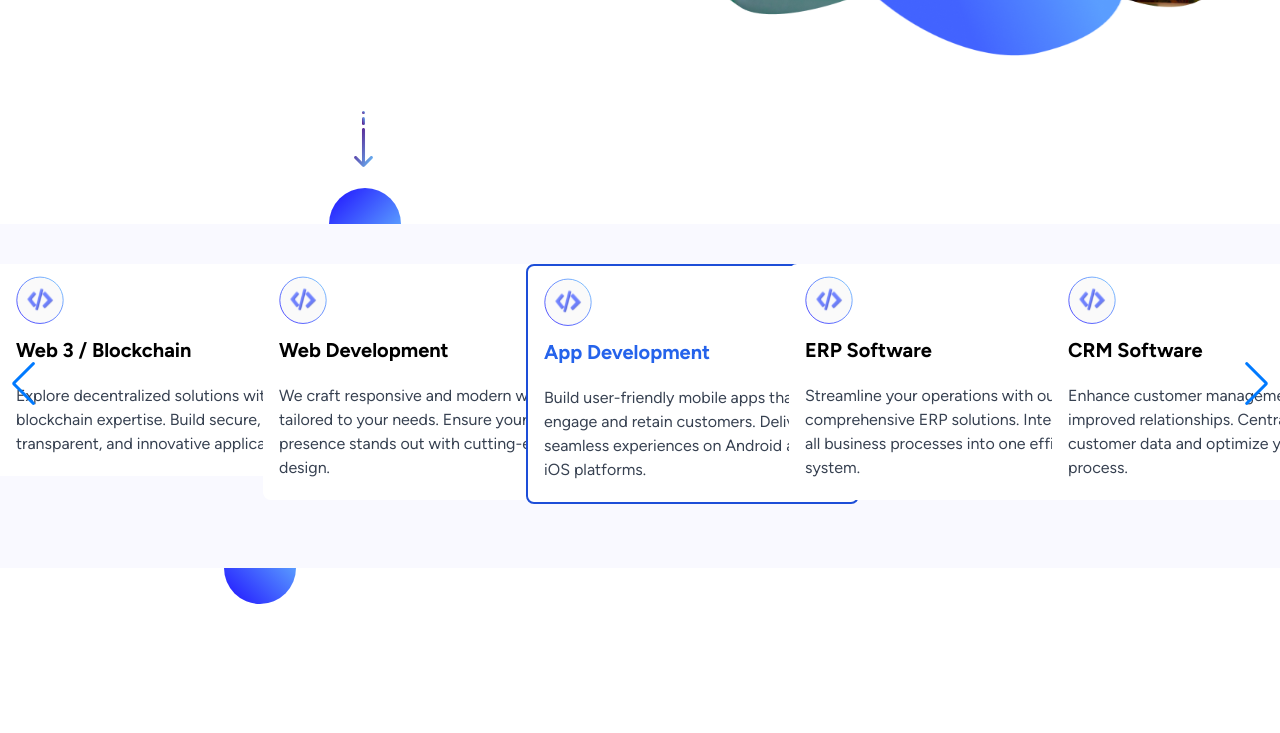
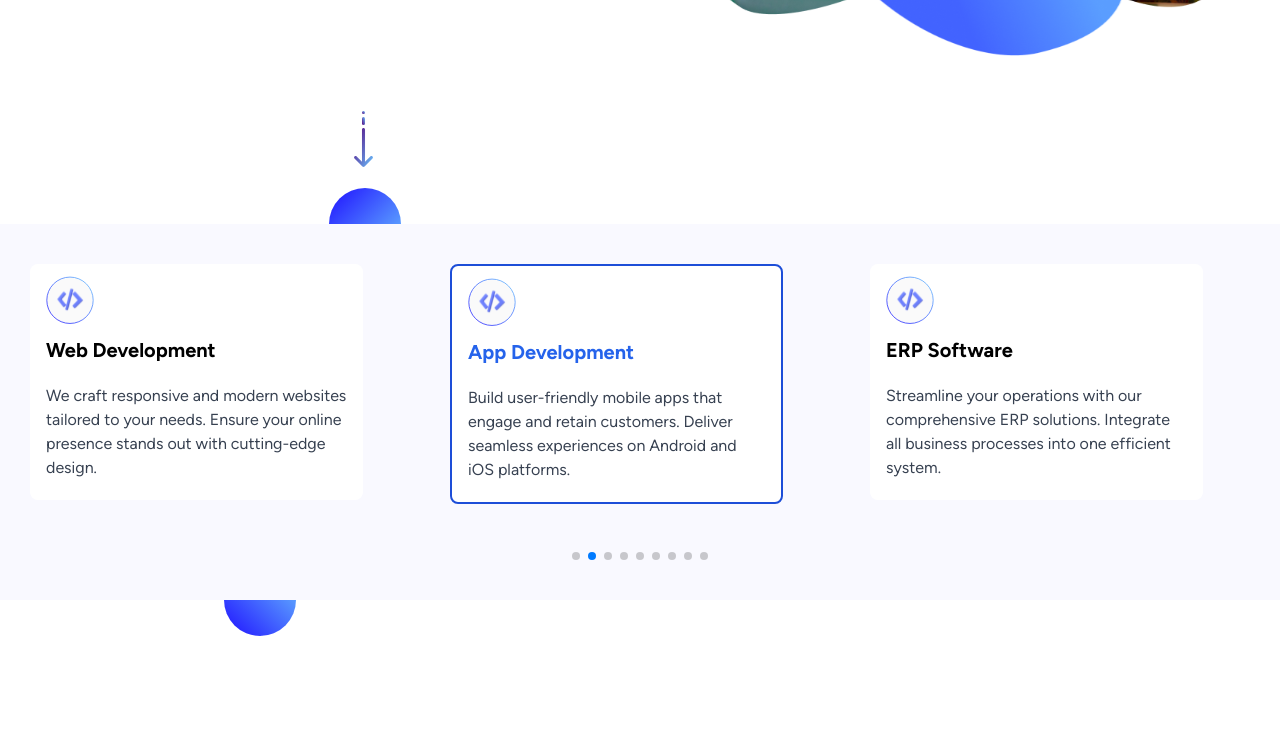
Before and after one commit to lofritex/company-website, a React (Vite) app: page / in a window 1280 px wide. Shown: the part 658-1391 px from the top of the page. Built offline with nearby package versions, Linux system fonts and the light colour scheme.

Commit message:
Changed Carousel

```diff
--- a/src/Pages/Sections/Services.jsx
+++ b/src/Pages/Sections/Services.jsx
@@ -1,5 +1,3 @@
-import Carousel from "../Components/Carousel";
-
 import { Swiper, SwiperSlide } from "swiper/react";
 import "swiper/css";
 import "swiper/css/pagination";
@@ -8,79 +6,106 @@ import "swiper/css/navigation";
 import { Pagination, Navigation, Autoplay } from "swiper/modules";
 
 import Cards from "../Components/Cards";
-import WebDevIcon from "../Images/WebDevIcon.svg"
+import WebDevIcon from "../Images/WebDevIcon.svg";
+
+
+import Arrow from "../Images/Arrow.svg";
 
 
 export default function Services() {
   const data = [
     {
       title: "Web Development",
-      caption: "We craft responsive and modern websites tailored to your needs. Ensure your online presence stands out with cutting-edge design.",
+      caption:
+        "We craft responsive and modern websites tailored to your needs. Ensure your online presence stands out with cutting-edge design.",
       image: WebDevIcon,
     },
     {
       title: "App Development",
-      caption: "Build user-friendly mobile apps that engage and retain customers. Deliver seamless experiences on Android and iOS platforms.",
+      caption:
+        "Build user-friendly mobile apps that engage and retain customers. Deliver seamless experiences on Android and iOS platforms.",
       image: WebDevIcon,
     },
     {
       title: "ERP Software",
-      caption: "Streamline your operations with our comprehensive ERP solutions. Integrate all business processes into one efficient system.",
+      caption:
+        "Streamline your operations with our comprehensive ERP solutions. Integrate all business processes into one efficient system.",
       image: WebDevIcon,
     },
     {
       title: "CRM Software",
-      caption: "Enhance customer management for improved relationships. Centralize your customer data and optimize your sales process.",
+      caption:
+        "Enhance customer management for improved relationships. Centralize your customer data and optimize your sales process.",
       image: WebDevIcon,
     },
     {
       title: "Payroll Software",
-      caption: "Automate payroll with precision and ease. Manage salaries, taxes, and benefits seamlessly in one platform.",
+      caption:
+        "Automate payroll with precision and ease. Manage salaries, taxes, and benefits seamlessly in one platform.",
       image: WebDevIcon,
     },
     {
       title: "Inventory Management Software",
-      caption: "Optimize inventory control with real-time tracking. Reduce wastage and streamline supply chain management.",
+      caption:
+        "Optimize inventory control with real-time tracking. Reduce wastage and streamline supply chain management.",
       image: WebDevIcon,
     },
     {
       title: "Shopify Plugins",
-      caption: "Enhance your Shopify store with custom plugins. Boost sales with specialized tools and integrations.",
+      caption:
+        "Enhance your Shopify store with custom plugins. Boost sales with specialized tools and integrations.",
       image: WebDevIcon,
     },
     {
       title: "Progressive Web Application",
-      caption: "Deliver fast, offline-ready web apps. Combine the best of mobile and web experiences for your users.",
+      caption:
+        "Deliver fast, offline-ready web apps. Combine the best of mobile and web experiences for your users.",
       image: WebDevIcon,
     },
     {
       title: "Web 3 / Blockchain",
-      caption: "Explore decentralized solutions with our blockchain expertise. Build secure, transparent, and innovative applications.",
+      caption:
+        "Explore decentralized solutions with our blockchain expertise. Build secure, transparent, and innovative applications.",
       image: WebDevIcon,
     },
   ];
 
+  return (
+    <section className="bg-secondary p-[30px] lg:py-10">
+      <div className="">
 
-
-  return (
-    <>
-    <section className="bg-secondary py-10 hidden lg:block">
       <Swiper
         spaceBetween={35}
-          slidesPerView={5}
+        slidesPerView={1}
         centeredSlides={true}
         loop={true}
-          navigation={true}
+        navigation={{
+          enabled:true,
+          el: ".custom-navigation"
+        }}
         pagination={{
           el: ".custom-pagination",
           clickable: true,
         }}
-          modules={[Pagination, Navigation,Autoplay]}
+        modules={[Pagination, Navigation, Autoplay]}
         autoplay={{
-            delay: 2500,
+          delay: 1500,
           disableOnInteraction: true,
         }}
         className=" "
+        breakpoints={{
+          768: {
+            slidesPerView: 3,
+            spaceBetween: 40,
+            navigation: {
+              enabled: false,
+            },
+          },
+          1535: {
+            slidesPerView: 4,
+            spaceBetween: 30,
+          },
+        }}
         >
         {data.map((card, index) => (
           <SwiperSlide key={card.title}>
@@ -88,37 +113,9 @@ export default function Services() {
           </SwiperSlide>
         ))}
       </Swiper>
+        </div>
+      <div className="custom-navigation mt-6 flex justify-center"></div>
       <div className="custom-pagination mt-6 flex justify-center"></div>
-      {/* <Carousel data={data} /> */}
     </section>
-
-    <section className="bg-secondary p-5 block  lg:hidden">
-    <Swiper
-      spaceBetween={35}
-      slidesPerView={1}
-      centeredSlides={true}
-      loop={true}
-      navigation={false}
-      pagination={{
-        el: ".custom-pagination",
-        clickable: true,
-      }}
-      modules={[Pagination, Navigation,Autoplay]}
-      autoplay={{
-        delay: 2500,
-        disableOnInteraction: true,
-      }}
-      className=" "
-    >
-      {data.map((card, index) => (
-        <SwiperSlide key={card.title}>
-          {({ isActive }) => <Cards card={card} isActive={isActive} />}
-        </SwiperSlide>
-      ))}
-    </Swiper>
-  <div className="custom-pagination m-2  flex justify-center"></div>
-  {/* <Carousel data={data} /> */}
-</section>
-</>
   );
 }
```
Lines whose indentation alone changed are shown as unchanged.
